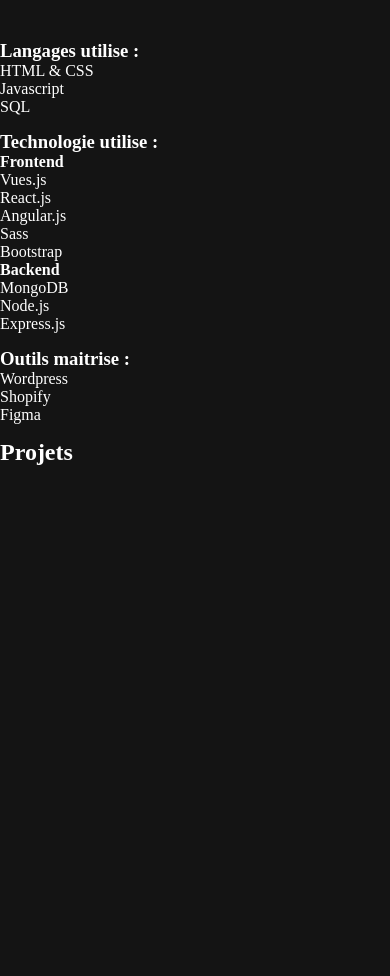
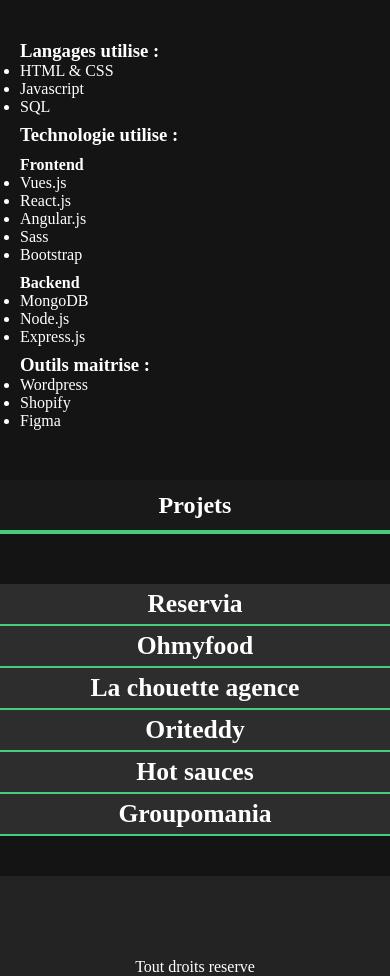
Before and after one commit to Noxatris/portfolio-fiverr, an Angular app: page / in a window 390 px wide. Shown: the part 1220-2196 px from the top of the page. Before the commit the page ends 1686 px from the top, so only its background shows below. Built offline with nearby package versions, Linux system fonts and the light colour scheme.

Commit message:
Projet + Footer mobile

```diff
--- a/src/app/app.module.ts
+++ b/src/app/app.module.ts
@@ -8,6 +8,7 @@
 import { ServiceComponent } from './service/service.component';
 import { ProfileComponent } from './profile/profile.component';
 import { ProjetComponent } from './projet/projet.component';
+import { FooterComponent } from './footer/footer.component';
 
 @NgModule({
   declarations: [
@@ -15,7 +16,8 @@
     HeaderComponent,
     ServiceComponent,
     ProfileComponent,
-    ProjetComponent
+    ProjetComponent,
+    FooterComponent
   ],
   imports: [
     BrowserModule,
@@ -23,6 +25,6 @@
     FontAwesomeModule
   ],
   providers: [],
-  bootstrap: [AppComponent, HeaderComponent, ServiceComponent, ProfileComponent, ProjetComponent]
+  bootstrap: [AppComponent, HeaderComponent, ServiceComponent, ProfileComponent, ProjetComponent, FooterComponent]
 })
 export class AppModule { }
--- /dev/null
+++ b/src/app/footer/footer.component.html
@@ -0,0 +1,3 @@
+<footer>
+    <p>Tout droits reserve</p>
+</footer>
--- /dev/null
+++ b/src/app/footer/footer.component.scss
@@ -0,0 +1,7 @@
+footer{
+    background-color: #262626D9;
+    height: 100px;
+    display: flex;
+    justify-content: center;
+    align-items: flex-end;
+}
--- a/src/app/profile/profile.component.html
+++ b/src/app/profile/profile.component.html
@@ -1,4 +1,4 @@
-<div>
+<div id="Profile">
     <h2 class="container_title">Profile</h2>
     <div class="container_profile">
         <h3>Langages utilise :</h3>
@@ -10,7 +10,7 @@
     </div>
     <div class="container_profile">
         <h3>Technologie utilise :</h3>
-        <div>
+        <div class="container_technologie">
             <h4>Frontend</h4>
             <ul>
                 <li>Vues.js</li>
@@ -20,7 +20,7 @@
                 <li>Bootstrap</li>
             </ul>
         </div>
-        <div>
+        <div class="container_technologie">
             <h4>Backend</h4>
             <ul>
                 <li>MongoDB</li>
@@ -38,5 +38,4 @@
             <li>Figma</li>
         </ul>
     </div>
-    <div></div>
 </div>
--- a/src/app/profile/profile.component.scss
+++ b/src/app/profile/profile.component.scss
@@ -10,5 +10,9 @@
 }
 
 .container_profile{
-    margin-bottom: 15px;
+    margin: 8px 0 8px 20px;
 }
+
+.container_technologie{
+    margin-top: 10px;
+}
--- a/src/app/projet/projet.component.html
+++ b/src/app/projet/projet.component.html
@@ -1,3 +1,47 @@
 <div>
-    <h2>Projets</h2>
+    <h2 class="container_title">Projets</h2>
+    <div class="container_projet">
+        <div class="projet">
+            <h3>Reservia</h3>
+            <div class="projet_info">
+                <p>Objectif :</p>
+                <p>Technologie utilise :</p>
+            </div>
+        </div>
+        <div class="projet">
+            <h3>Ohmyfood</h3>
+            <div class="projet_info">
+                <p>Objectif :</p>
+                <p>Technologie utilise :</p>
+            </div>
+        </div>
+        <div class="projet">
+            <h3>La chouette agence</h3>
+            <div class="projet_info">
+                <p>Objectif :</p>
+                <p>Technologie utilise :</p>
+            </div>
+        </div>
+        <div class="projet">
+            <h3>Oriteddy</h3>
+            <div class="projet_info">
+                <p>Objectif :</p>
+                <p>Technologie utilise :</p>
+            </div>
+        </div>
+        <div class="projet">
+            <h3>Hot sauces</h3>
+            <div class="projet_info">
+                <p>Objectif :</p>
+                <p>Technologie utilise :</p>
+            </div>
+        </div>
+        <div class="projet">
+            <h3>Groupomania</h3>
+            <div class="projet_info">
+                <p>Objectif :</p>
+                <p>Technologie utilise :</p>
+            </div>
+        </div>
+    </div>
 </div>
--- a/src/app/projet/projet.component.scss
+++ b/src/app/projet/projet.component.scss
@@ -0,0 +1,38 @@
+.container_projet{
+    display: flex;
+    flex-direction: column;
+    align-items: center;
+    margin-bottom: 40px;
+}
+
+.container_title{
+    background: rgba(30, 29, 29, 0.56);
+    display: flex;
+    justify-content: center;
+    align-items: center;
+    width: 100%;
+    height: 50px;
+    border-bottom: 4px solid #46CE7C;
+    margin: 50px 0 50px 0;
+}
+
+.projet{
+    width: 100%;
+    display: flex;
+    flex-direction: column;
+    align-items: center;
+    border-bottom: 2px solid #46CE7C;
+    background-color: rgba(50, 50, 50, 0.85);
+}
+
+.projet h3{
+    height: 40px;
+    display: flex;
+    justify-content: center;
+    align-items: center;
+    font-size: 1.6em;
+}
+
+.projet_info{
+    display: none;
+}
--- a/src/index.html
+++ b/src/index.html
@@ -13,5 +13,6 @@
   <app-service></app-service>
   <app-profile></app-profile>
   <app-projet></app-projet>
+  <app-footer></app-footer>
 </body>
 </html>
```
Also changed, not shown: src/app/footer/footer.component.ts (added, +10 -0 lines), 1 other file (tests, documents, lock files or other folders).
